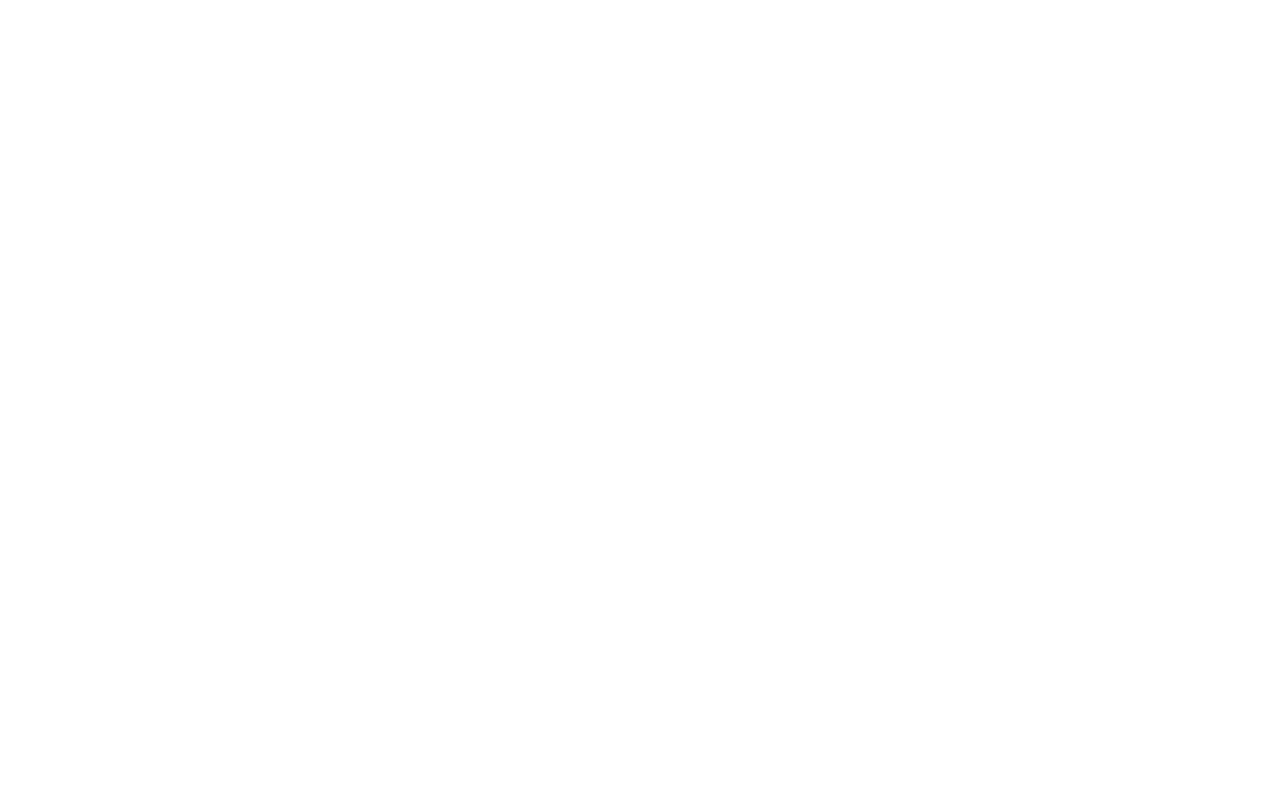
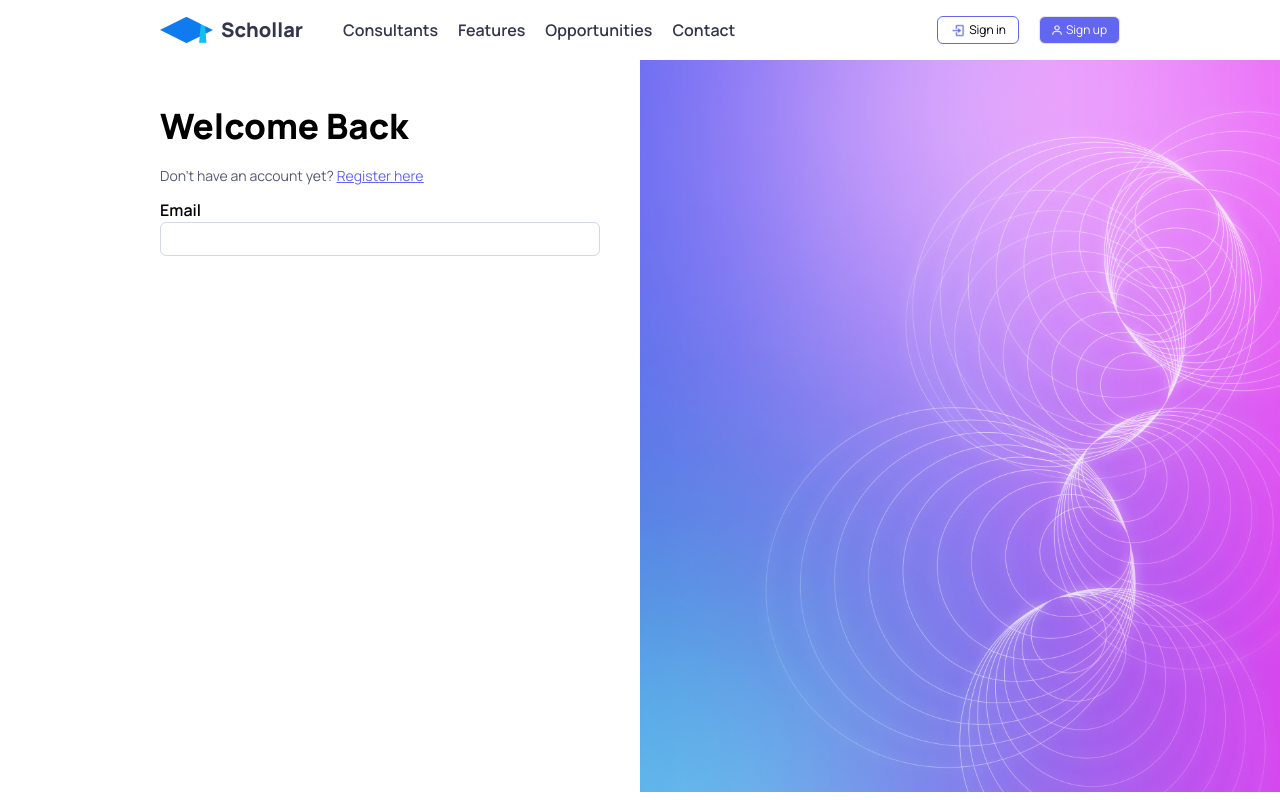
Before and after one commit to Zeddic-SMO/schollar-frontend, a React (Vite) app: page /signin in a window 1280 px wide. Before the commit this address had no page. Built offline with nearby package versions, Linux system fonts and the light colour scheme; the HTML template or start-up script is replaced by a standard one.

Commit message:
Auth pages

```diff
--- a/src/NavRoutes.jsx
+++ b/src/NavRoutes.jsx
@@ -1,12 +1,18 @@
 import { Routes, Route } from "react-router-dom";
 import Home from "./components/Home/Home";
 import Consultants from "./components/Consultants/Consultants";
+import SignIn from "./components/Authentication/SignIn";
+import SignUp from "./components/Authentication/SignUp";
 
 const NavRoutes = () => {
   return (
     <Routes>
       <Route path="/" element={<Home />} />
       <Route path="/consultants" element={<Consultants />} />
+
+      {/* Authentication Routes */}
+      <Route path="/signin" element={<SignIn />} />
+      <Route path="/signup" element={<SignUp />} />
     </Routes>
   );
 };
--- /dev/null
+++ b/src/components/Authentication/SignIn.jsx
@@ -0,0 +1,32 @@
+import Template from "./Template";
+import { Link } from "react-router-dom";
+
+const SignIn = () => {
+  return (
+    <Template>
+      <div className="md:py-10">
+        <h1 className="font-ManropeExtraBold text-center md:text-left text-[25px] md:text-[35px]">
+          Welcome Back
+        </h1>
+        <p className="font-ManropeRegular text-[14px] text-BrandGray700 py-3">
+          Don't have an account yet?{" "}
+          <span className="text-BrandPrimary  underline cursor-pointer">
+            <Link to="/signup">Register here</Link>
+          </span>
+        </p>
+        <div>
+          <label htmlFor="email" className="block font-ManropeSemiBold">
+            Email
+          </label>
+          <input
+            type="text"
+            id="email"
+            className="outline-none border-[1px] rounded-md border-BrandGray400 text-BrandGray700 p-1 w-full"
+          />
+        </div>
+      </div>
+    </Template>
+  );
+};
+
+export default SignIn;
--- /dev/null
+++ b/src/components/Authentication/SignUp.jsx
@@ -0,0 +1,11 @@
+import Template from "./Template";
+
+const SignUp = () => {
+  return (
+    <Template>
+      <h1>Sign Up</h1>
+    </Template>
+  );
+};
+
+export default SignUp;
--- /dev/null
+++ b/src/components/Authentication/Template.jsx
@@ -0,0 +1,19 @@
+import Header from "../Navigation/Header";
+import cover from "../../assets/media/images/auth/cover.png";
+
+const Template = ({ children }) => {
+  return (
+    <div className="h-screen">
+      <Header />
+      <div id="authTemplate" className="md:flex">
+        <div className="w-full md:w-1/2 h-full px-10 md:pl-40">{children}</div>
+        <div
+          className=" hidden md:inline-block md:w-1/2 h-full bg-cover bg-center bg-no-repeat bg-origin-content"
+          style={{ backgroundImage: `url(${cover})` }}
+        ></div>
+      </div>
+    </div>
+  );
+};
+
+export default Template;
--- a/src/components/Navigation/Header.jsx
+++ b/src/components/Navigation/Header.jsx
@@ -32,7 +32,7 @@
         </div>
       </div>
       <div className="flex gap-5 items-center font-ManropeRegular text-[12px]">
-        <Link to="/sign_in">
+        <Link to="/signin">
           <div className="border border-BrandPrimary flex items-center py-1 px-3 gap-1 rounded-md cursor-pointer">
             <span>
               <img src={sign_in} alt="sign in" className="w-[15px]" />
@@ -40,7 +40,7 @@
             <span>Sign in</span>
           </div>
         </Link>
-        <Link to="/sign_up">
+        <Link to="/signup">
           <div className="border bg-BrandPrimary flex items-center py-1 px-3 text-white gap-1 rounded-md cursor-pointer">
             <span>
               <img src={sign_up} alt="sign in" className="w-[10px]" />
--- a/src/index.css
+++ b/src/index.css
@@ -3,3 +3,10 @@
 @tailwind base;
 @tailwind components;
 @tailwind utilities;
+
+#authTemplate {
+  height: calc(100% - 68px);
+  box-sizing: border-box;
+  padding: 0;
+  margin: 0;
+}
--- a/tailwind.config.js
+++ b/tailwind.config.js
@@ -25,6 +25,9 @@
       backgroundImage: {
         hero: "url('./src/assets/media/images/consultants/cover.png')",
       },
+      height: {
+        calc: "calc(100%-60px)",
+      },
     },
   },
   plugins: [],
```
Also changed, not shown: src/assets/media/images/auth/cover.png (added).
